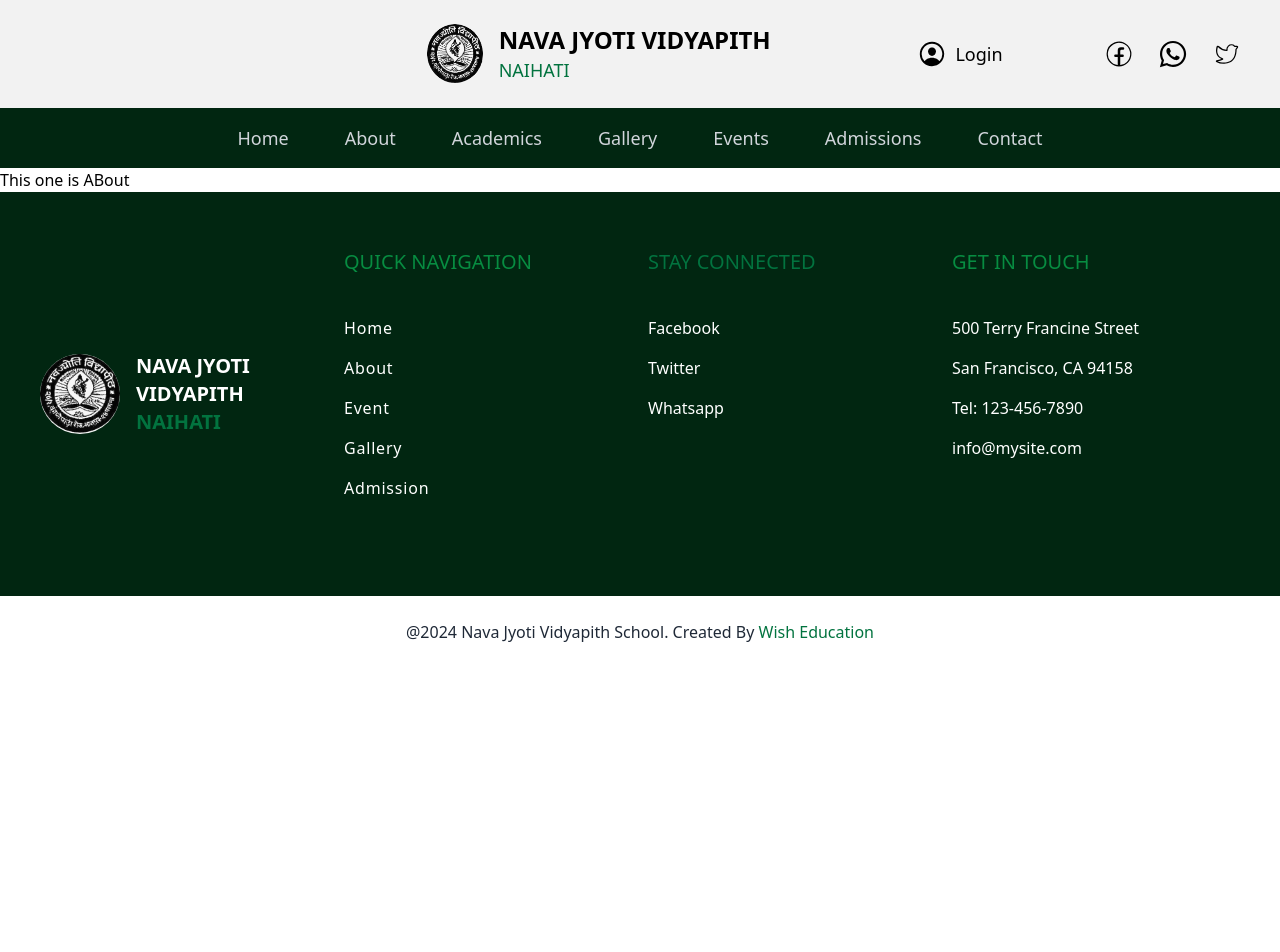
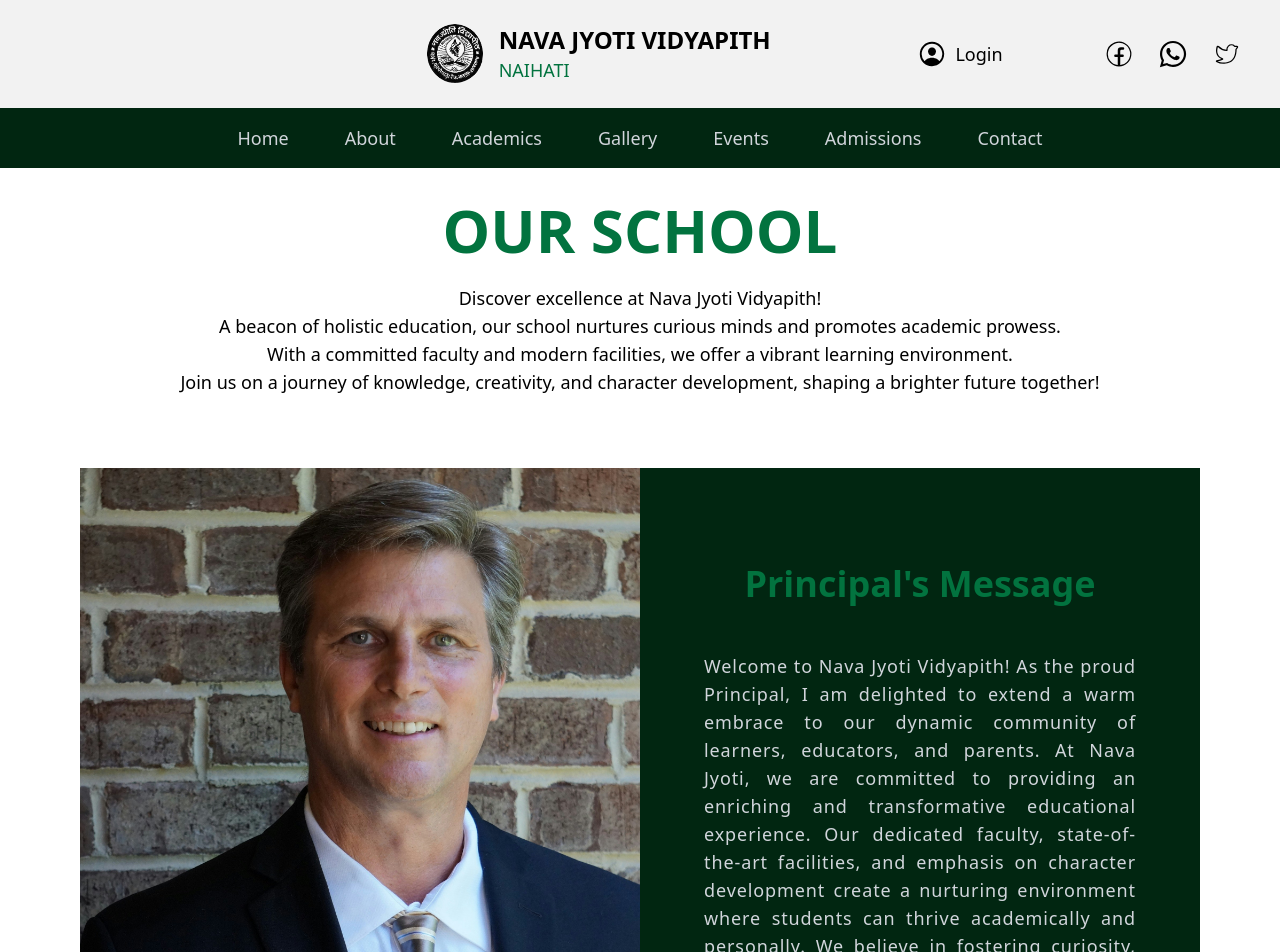
Before and after one commit to PriyanshuChourasia/academeaschool, a React (Vite) app: page /about in a window 1280 px wide. Shown: the top 952 px of the page. Before the commit the page ends 800 px from the top, so only its background shows below. Built offline with nearby package versions, Linux system fonts and the light colour scheme.

Commit message:
changes to host on github

```diff
--- a/package.json
+++ b/package.json
@@ -1,15 +1,19 @@
 {
   "name": "academeaschool",
+  "homepage": "https://priyanshuchourasia.github.io/academeaschool",
   "private": true,
   "version": "0.0.0",
   "type": "module",
   "scripts": {
+    "predeploy":"npm run build",
+    "deploy":"gh-pages -d build",
     "dev": "vite",
     "build": "vite build",
     "lint": "eslint . --ext js,jsx --report-unused-disable-directives --max-warnings 0",
     "preview": "vite preview"
   },
   "dependencies": {
+    "gh-pages": "^6.1.1",
     "react": "^18.2.0",
     "react-dom": "^18.2.0",
     "react-icons": "^5.0.1",
--- /dev/null
+++ b/src/components/AboutComponents/AboutIntro.jsx
@@ -0,0 +1,24 @@
+
+
+
+
+
+
+
+const AboutIntro = () => {
+    return (
+        <div>
+            <h1 className="text-6xl text-center pt-8 font-bold uppercase text-light-textColor">Our school</h1>
+            <div className="py-6">
+                <p className="text-center m-0 text-lg font-thin">Discover excellence at Nava Jyoti Vidyapith!</p>
+                <p className="text-center m-0 text-lg font-thin">A beacon of holistic education, our school nurtures curious minds and promotes academic prowess.</p>
+                <p className="text-center m-0 text-lg font-thin">With a committed faculty and modern facilities, we offer a vibrant learning environment.</p>
+                <p className="text-center m-0 text-lg font-thin">Join us on a journey of knowledge, creativity, and character development, shaping a brighter future together!</p>
+            </div>
+        </div>
+    )
+}
+
+
+
+export default AboutIntro;
--- /dev/null
+++ b/src/components/AboutComponents/AboutMessage.jsx
@@ -0,0 +1,27 @@
+import AboutCss from '../../styles/modules/AboutCss/AboutCss.module.css';
+
+
+
+
+
+const AboutMessage = () =>{
+    return(
+        <div className='my-12'>
+            <div className="grid grid-cols-2 px-20 ">
+                <div className={`${AboutCss.principalBg}`}>
+
+                </div>
+                <div className='py-24 bg-light-darkPrimary'>
+                    <p className='text-light-textColor text-center font-semibold text-4xl'>Principal's Message</p>
+                    <p className='pt-12 px-16 text-lg font-thin tracking-wider text-justify text-gray-300'>
+                    Welcome to Nava Jyoti Vidyapith! As the proud Principal, I am delighted to extend a warm embrace to our dynamic community of learners, educators, and parents. At Nava Jyoti, we are committed to providing an enriching and transformative educational experience. Our dedicated faculty, state-of-the-art facilities, and emphasis on character development create a nurturing environment where students can thrive academically and personally. We believe in fostering curiosity, creativity, and a sense of responsibility in each student, preparing them for a successful future. Together, let's embark on a journey of learning, growth, and achievement at Nava Jyoti Vidyapith!
+                    </p>
+                </div>
+            </div>
+        </div>
+    )
+}
+
+
+
+export default AboutMessage;
--- /dev/null
+++ b/src/styles/modules/AboutCss/AboutCss.module.css
@@ -0,0 +1,7 @@
+.principalBg{
+    background-image: url('../../../assets/images/principalImage.jpg');
+    background-position: center;
+    background-repeat: no-repeat;
+    background-size: cover;
+    background-clip: border-box;
+}
--- a/src/views/pages/about/AboutPage.jsx
+++ b/src/views/pages/about/AboutPage.jsx
@@ -1,3 +1,5 @@
+import AboutIntro from "../../../components/AboutComponents/AboutIntro";
+import AboutMessage from "../../../components/AboutComponents/AboutMessage";
 
 
 
@@ -8,7 +10,8 @@
 const AboutPage = () => {
     return(
         <>
-        <h1>This one is ABout</h1>
+            <AboutIntro/>
+            <AboutMessage/>
         </>
     )
 }
--- a/vite.config.js
+++ b/vite.config.js
@@ -4,4 +4,5 @@ import react from '@vitejs/plugin-react-swc'
 // https://vitejs.dev/config/
 export default defineConfig({
   plugins: [react()],
+  base: "/academeaschool/"
 })
```
Also changed, not shown: src/assets/images/principalImage.jpg (added), 1 other file (tests, documents, lock files or other folders).
